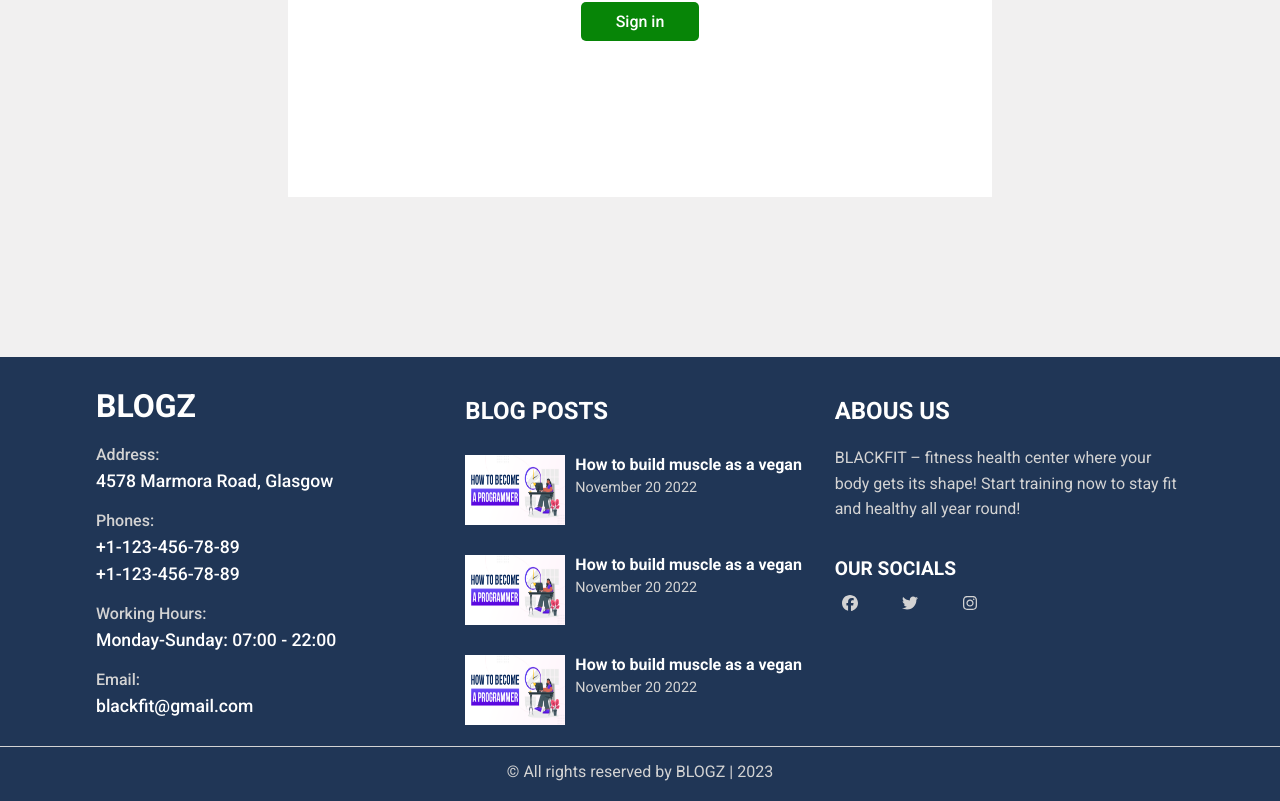
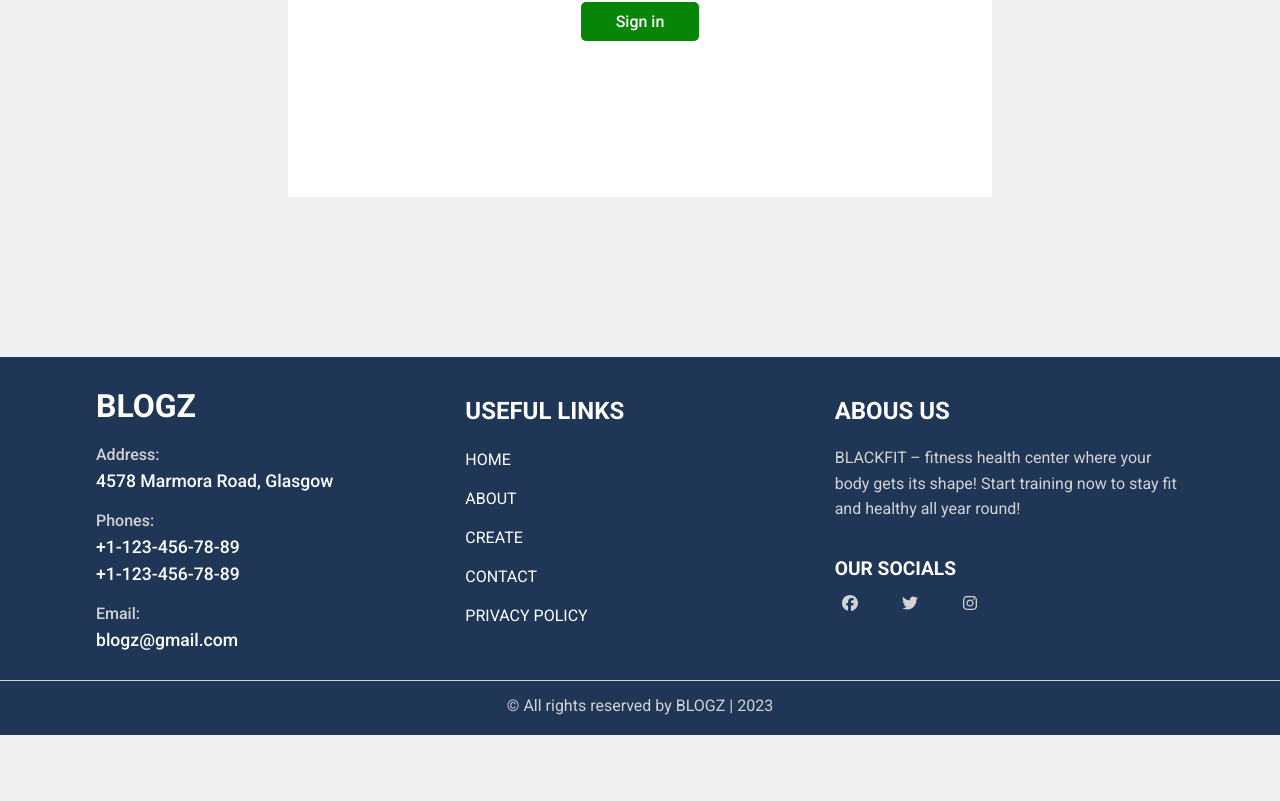
Before and after one commit to Md-Abul-Hasnat/next-blogz, a Next.js app: page /create in a window 1280 px wide. Shown: the part 443-1244 px from the top of the page. After the commit the page ends 1178 px from the top, so only its background shows below. Built offline with nearby package versions, Linux system fonts and the light colour scheme.

Commit message:
still fixing some small bugs

```diff
--- a/components/Footer.jsx
+++ b/components/Footer.jsx
@@ -27,58 +27,22 @@ const Footer = () => {
               <p>+1-123-456-78-89</p>
               <p>+1-123-456-78-89</p>
             </li>
-            <li>
-              <small>Working Hours:</small>
-              <p>Monday-Sunday: 07:00 - 22:00</p>
-            </li>
+
             <li>
               <small>Email:</small>
-              <p>blackfit@gmail.com</p>
+              <p>blogz@gmail.com</p>
             </li>
           </ul>
         </article>
         <article className={styles.footerMid}>
-          <h2>BLOG POSTS</h2>
-
-          <Link href={`/blogs`} className={styles.blog}>
-            <Image
-              src={"/1.png"}
-              className={styles.blogImg}
-              width={100}
-              height={70}
-              alt="blog"
-            />
-            <div className={styles.title}>
-              <h3>How to build muscle as a vegan </h3>
-              <p> November 20 2022 </p>
-            </div>
-          </Link>
-          <Link href={`/blogs`} className={styles.blog}>
-            <Image
-              src={"/1.png"}
-              className={styles.blogImg}
-              width={100}
-              height={70}
-              alt="blog"
-            />
-            <div className={styles.title}>
-              <h3>How to build muscle as a vegan </h3>
-              <p> November 20 2022 </p>
-            </div>
-          </Link>
-          <Link href={`/blogs`} className={styles.blog}>
-            <Image
-              src={"/1.png"}
-              className={styles.blogImg}
-              width={100}
-              height={70}
-              alt="blog"
-            />
-            <div className={styles.title}>
-              <h3>How to build muscle as a vegan </h3>
-              <p> November 20 2022 </p>
-            </div>
-          </Link>
+          <h2>USEFUL LINKS</h2>
+          <ul>
+            <Link href={"/"}> Home </Link>
+            <Link href={"/about"}> About </Link>
+            <Link href={"/create"}> Create </Link>
+            <Link href={"/contact"}> Contact </Link>
+            <Link href={"/privacypolicy "}> Privacy policy </Link>
+          </ul>
         </article>
         <article className={styles.footerRight}>
           <h2>ABOUS US</h2>
--- a/components/PopularCetagory.jsx
+++ b/components/PopularCetagory.jsx
@@ -1,6 +1,6 @@
 import styles from "../styles/PopularCetagory.module.css";
 import { FontAwesomeIcon } from "@fortawesome/react-fontawesome";
-import { faClock } from "@fortawesome/free-solid-svg-icons";
+import { faClock,faFireFlameCurved } from "@fortawesome/free-solid-svg-icons";
 import Link from "next/link";
 import { useContext } from "react";
 import { GlobalContext } from "./Context";
@@ -21,7 +21,7 @@ const PopularCetagory = ({ blogs }) => {
 
   return (
     <section className={styles.PopularCetagory}>
-      <h1>POPULAR CETAGORIES</h1>
+      <h1><FontAwesomeIcon className={styles.mainIcon} icon={faFireFlameCurved} /> POPULAR CETAGORIES</h1>
       <main className={styles.PopularCetagoryWrapper}>
         <article className={styles.cetagory}>
           <div className={styles.cetagoryName}>
--- a/pages/create/index.jsx
+++ b/pages/create/index.jsx
@@ -1,5 +1,6 @@
 import Image from "next/image";
 import Link from "next/link";
+import { useRouter } from "next/router";
 import React, { useContext, useEffect, useState } from "react";
 import { GlobalContext } from "../../components/Context";
 import styles from "../../styles/Create.module.css";
@@ -10,11 +11,28 @@ import { getDownloadURL, ref, uploadBytes } from "firebase/storage";
 import { collection, addDoc, doc, updateDoc } from "firebase/firestore";
 import { toast } from "react-toastify";
 import { v4 as uuidv4 } from "uuid";
-import { useRouter } from "next/router";
+
 
 const CreateBlog = () => {
   const router = useRouter();
   const { user,edit,setEdit } = useContext(GlobalContext);
+  const [image, setImage] = useState(null);
+  const time = new Date().getTime();
+  const [blogData, setBlogData] = useState({
+    title: "",
+    cetagory: "",
+    isTrending: "",
+    body: "",
+    blogImgUrl: "",
+    blogID: uuidv4(),
+    date: time,
+    author: user?.displayName,
+    authorImgUrl: user?.photoURL,
+    authorID: user?.uid,
+  });
+
+
+
 
   useEffect(() => {
     setBlogData({
@@ -30,6 +48,7 @@ const CreateBlog = () => {
 
       const {blogImgUrl,title,cetagory,isTrending,body,blogID,date } = edit?.data?.blogData
 
+      setImage(blogImgUrl)
       setBlogData({
         title,
         cetagory,
@@ -46,31 +65,30 @@ const CreateBlog = () => {
 
   },[])
 
-  const time = new Date().getTime();
 
-  const [blogData, setBlogData] = useState({
-    title: "",
-    cetagory: "",
-    isTrending: "",
-    body: "",
-    blogImgUrl: "",
-    blogID: uuidv4(),
-    date: time,
-    author: user?.displayName,
-    authorImgUrl: user?.photoURL,
-    authorID: user?.uid,
-  });
+  const readImage = (e) => {
+    const file = e.target.files[0];
+    const reader = new FileReader();
+
+    reader.onload = (e) => {
+      setImage(e.target.result);
+    };
+
+    reader.readAsDataURL(file);
+  };
 
 
   function uploadImage(e) {
+
+    readImage(e)
     const storageRef = ref(storage, `images/${e.target.value}`);
 
-    uploadBytes(storageRef, e.target.files[0]).then((snapshot) => {
+    uploadBytes(storageRef, e.target.files[0]).then(() => {
       getDownloadURL(storageRef)
         .then((url) => {
           setBlogData({ ...blogData, blogImgUrl: url });
         })
-        .catch((error) => {
+        .catch(() => {
           toast.error("Image upload failed!!");
         });
     });
@@ -112,8 +130,11 @@ const CreateBlog = () => {
   async function editBlog(e){
     e.preventDefault()
 
+
+    if (blogData.blogImgUrl) {
+
+     try {
         const blogRef = doc(db, "blogs", edit.data.id);
-
       await updateDoc(blogRef,{blogData});
       toast.success("Blog updated successfully!")
 
@@ -132,6 +153,12 @@ const CreateBlog = () => {
         authorID: user?.uid,
       })
       router.push("/")
+        } catch (e) {
+          toast.error("Something went wrong!!");
+        }
+      } else {
+        toast.error("Image is required!!");
+      }
   }
 
   return (
@@ -152,7 +179,7 @@ const CreateBlog = () => {
             <form className={styles.blogFormWrapper} onSubmit={edit.value ? editBlog : publishBlog}>
               <Image
                 src={`${
-                  blogData.blogImgUrl ? blogData.blogImgUrl : "/placeholder.jpg"
+                  image ? image : "/placeholder.jpg"
                 }`}
                 alt="blog image"
                 width={500}
--- a/pages/profile/index.jsx
+++ b/pages/profile/index.jsx
@@ -101,7 +101,7 @@ const myBlogs = allBlogs?.filter(blog=> blog.blogData.authorID === user?.uid)
         <h2>My blogs</h2>
         <main className={style.profileWrapper}>
 
-        {loading && <Image src={'/spinner.gif'} width={60} height={60} className={style.loading}alt="spinner" />}
+        {loading && <Image src={'/spinner.gif'} width={60} height={60} className={style.loading}alt="spinner" priority={true} /> }
         { myBlogs?.length === 0  ? <h1 className={style.noBlog}>No blogs available</h1> :  myBlogs?.map((blog,i)=> {
 
                 const {id} = blog
@@ -109,7 +109,7 @@ const myBlogs = allBlogs?.filter(blog=> blog.blogData.authorID === user?.uid)
 
                 return(
                     <article className={style.blogCard} key={i}>
-                        <Image src={blogImgUrl} alt={"blog Image"} width={150} height={150} />
+                        <Image src={blogImgUrl} alt={"blog Image"} width={150} height={150} priority={true} />
                         <div className={style.blogRight}>
                             <h1> {reduceText(title,80)}... </h1>
                             <h3>{cetagory} </h3>
--- a/styles/Create.module.css
+++ b/styles/Create.module.css
@@ -253,6 +253,9 @@
   .blogFormWrapper img {
     height: 230px;
   }
+  .image {
+    height: 230px;
+  }
   .blogForm > h1 {
     font-size: 1.5rem;
     margin-top: 20px;
--- a/styles/Footer.module.css
+++ b/styles/Footer.module.css
@@ -68,28 +68,20 @@
   font-size: 1.5rem;
 }
 
-.blog {
-  display: flex;
-  gap: 10px;
-  margin-top: 30px;
-  cursor: pointer;
-  color: inherit;
-  text-decoration: none;
+.footerMid ul{
+  margin-top: 25px;
 }
 
-.blogImg {
-  width: 100px !important;
+.footerMid ul a{
+  display: block;
+  list-style: none;
+  margin-top: 20px;
+  font-size: 1rem;
+  text-transform: uppercase;
+  transition: .4s;
 }
-
-.blog h3 {
-  font-size: 1rem;
-  color: var(--white);
-}
-
-.blog p {
-  font-size: 0.9rem;
-  margin-top: 5px;
-  color: var(--gray);
+.footerMid ul a:hover{
+  margin-left: 10px;
 }
 
 .footerRight {
@@ -136,21 +128,7 @@
     font-size: 1.1rem;
   }
 
-  .blog {
-    margin-top: 25px;
-  }
 
-  .blogImg {
-    width: 80px !important;
-  }
-
-  .blog h3 {
-    font-size: 0.9rem;
-  }
-
-  .blog p {
-    font-size: 0.7rem;
-  }
   .footerRight h2 {
     font-size: 1.1rem;
   }
--- a/styles/Profile.module.css
+++ b/styles/Profile.module.css
@@ -306,6 +306,10 @@
     .icon:last-child{
         width: 10px;
     }
+    .loading{
+    width: 30px;
+    height: 30px;
+    }
 
 }
 
```
Also changed, not shown: pages/privacypolicy/index.jsx (added, +9 -0 lines), styles/PopularCetagory.module.css (+14 -0 lines). Lines whose indentation alone changed are shown as unchanged.
